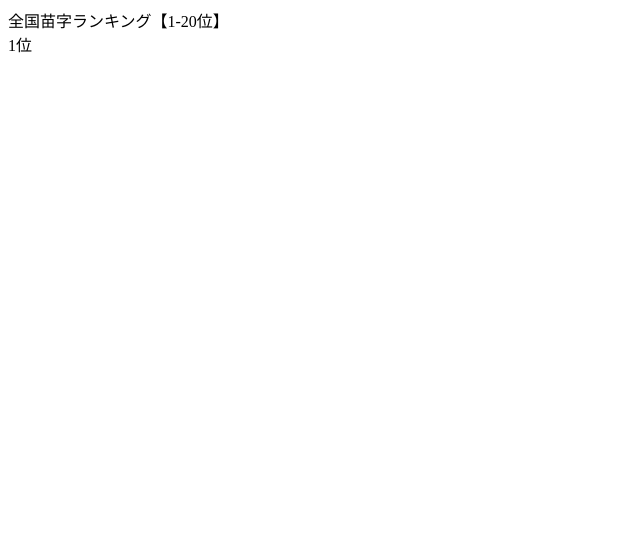
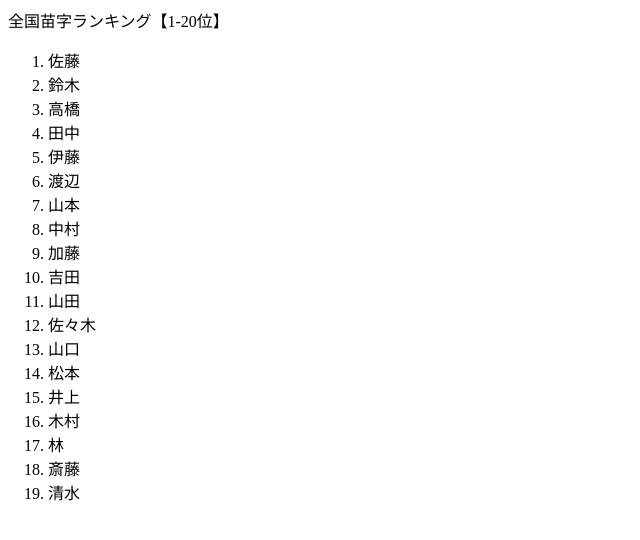
Before and after one commit to k-kageyama/2025_1B, a plain HTML site: page page/Webpage_1-20.html in a window 1280 px wide. Shown: the whole page, without its empty margins (0-640 px from the left). Drawn offline with Linux system fonts and the light colour scheme.

Commit message:
1-20位ページ内容追加_汚い

```diff
--- a/page/Webpage_1-20.html
+++ b/page/Webpage_1-20.html
@@ -4,9 +4,27 @@
     <title>全国苗字ランキング</title>
   </head>
   <body>
-    全国苗字ランキング【1-20位】<br>
-    1位
-
-
+    全国苗字ランキング【1-20位】<br />
+    <ol>
+      <li>佐藤</li>
+      <li>鈴木</li>
+      <li>高橋</li>
+      <li>田中</li>
+      <li>伊藤</li>
+      <li>渡辺</li>
+      <li>山本</li>
+      <li>中村</li>
+      <li>加藤</li>
+      <li>吉田</li>
+      <li>山田</li>
+      <li>佐々木</li>
+      <li>山口</li>
+      <li>松本</li>
+      <li>井上</li>
+      <li>木村</li>
+      <li>林</li>
+      <li>斎藤</li>
+      <li>清水</li>
+    </ol>
   </body>
 </html>
```
